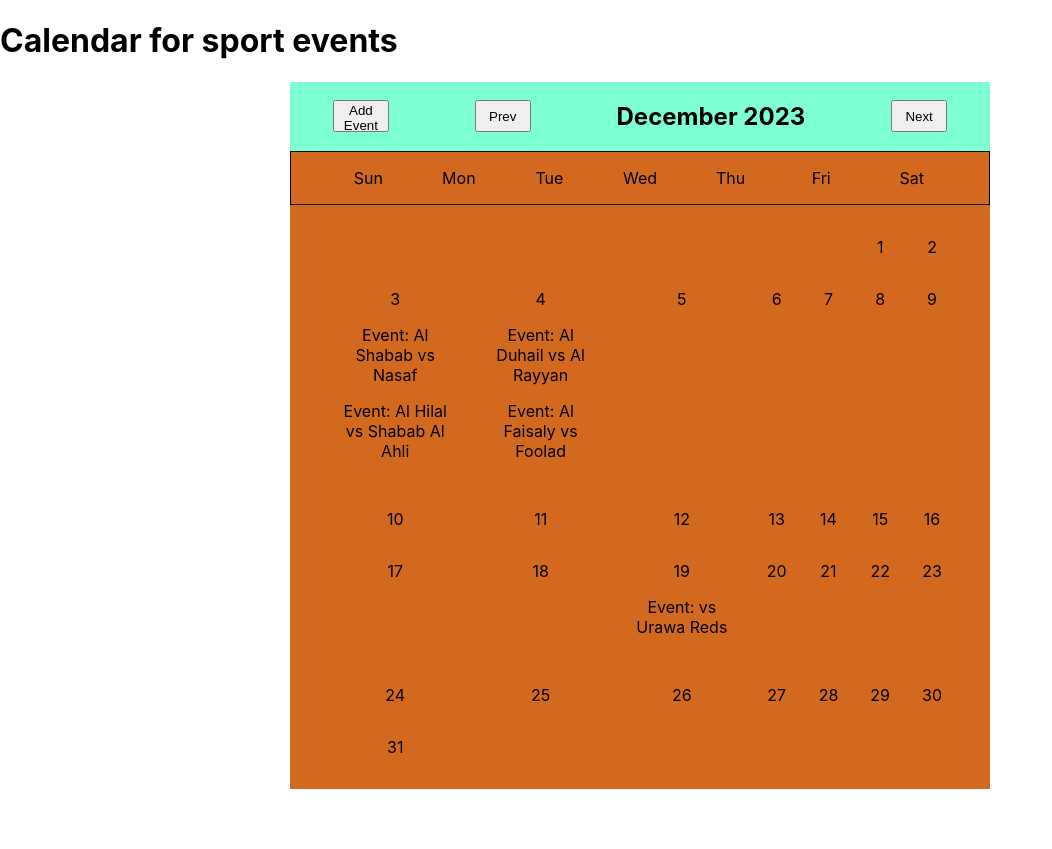
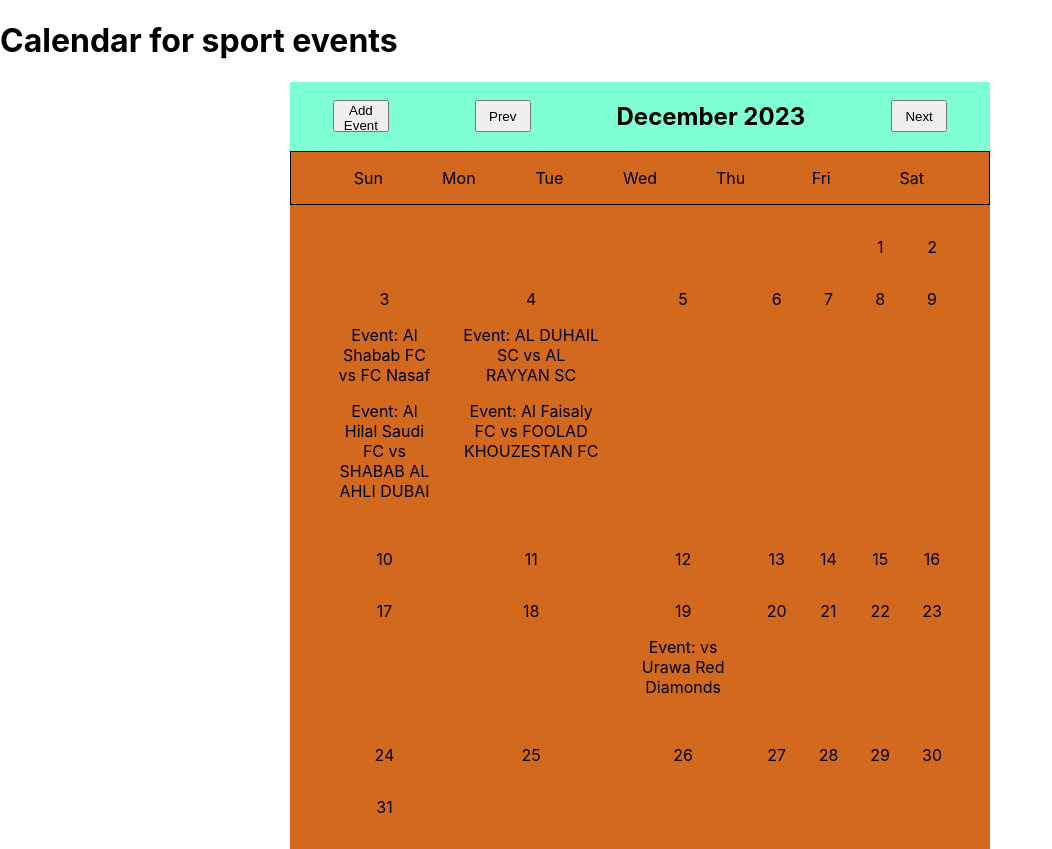
Before and after one commit to gretava/sport-event-calendar, a React app: page / in a window 1280 px wide. Shown: the whole page, without its empty margins (0-1052 px from the left). Before the commit the page ends 800 px from the top, so only its background shows below. Built offline with nearby package versions, Linux system fonts and the light colour scheme; the HTML template or start-up script is replaced by a standard one.

Commit message:
Display official teamname in calendar

```diff
--- a/src/Calendar/Calendar.js
+++ b/src/Calendar/Calendar.js
@@ -105,9 +105,9 @@
                 return (
                   <div key={`event-${eventIndex}`}>
                     <p>
-                      Event: {event.homeTeam?.name} vs {event.awayTeam?.name}
+                      Event: {event.homeTeam?.officialName} vs {''}
+                      {event.awayTeam?.officialName}
                     </p>
-                    {/* <p>Time: {event.timeVenueUTC}</p> */}
                   </div>
                 );
               }
```
